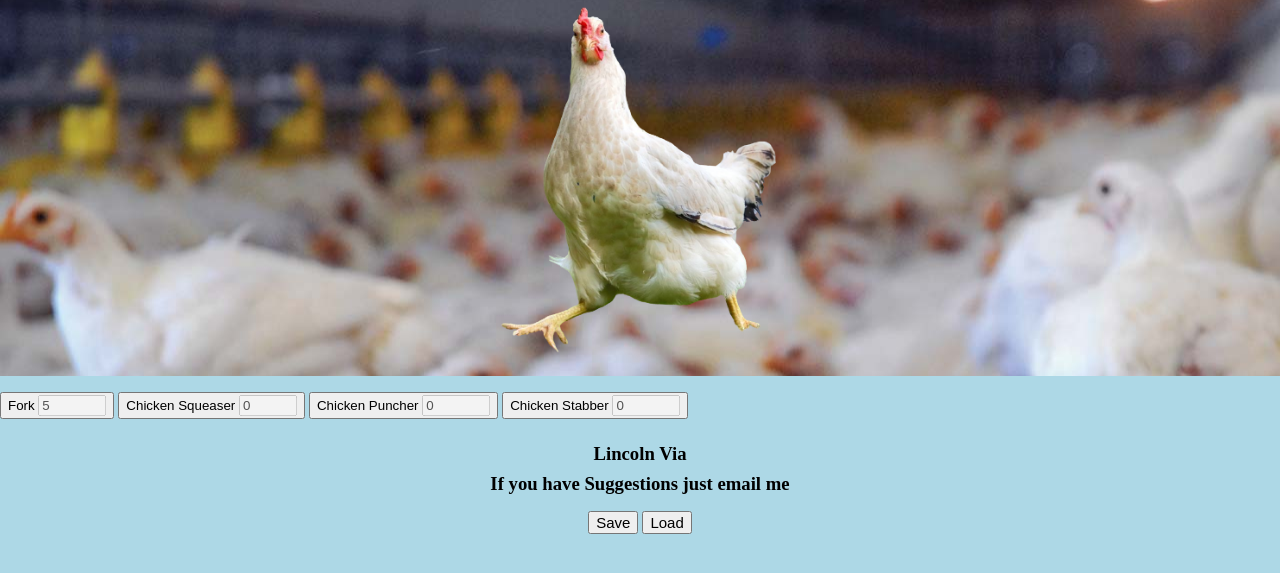
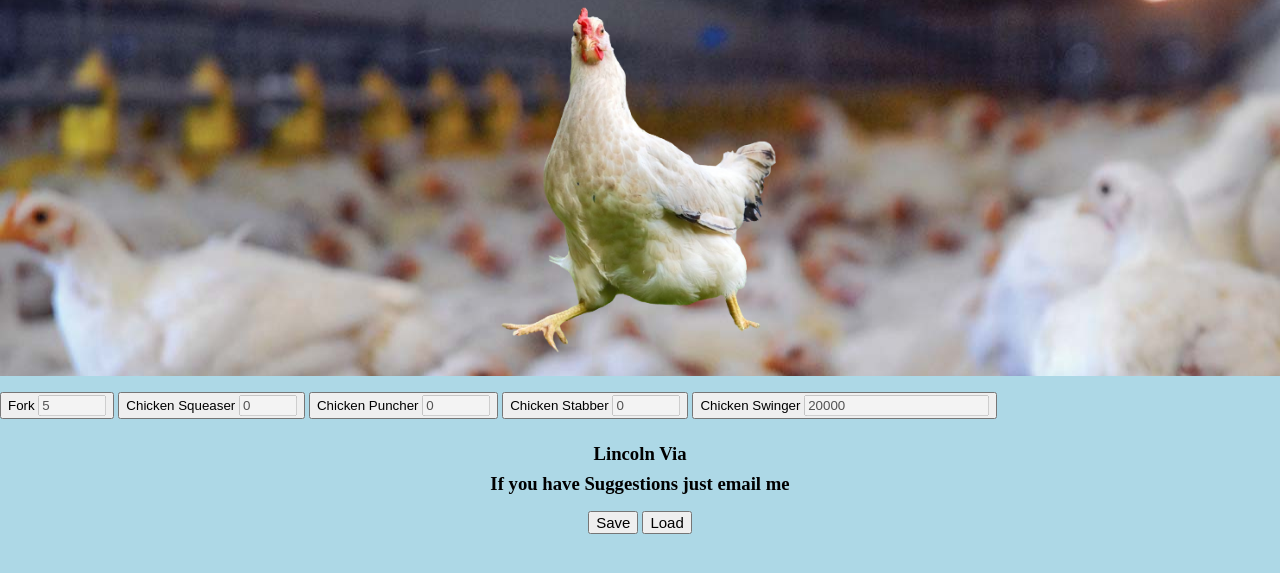
Before and after one commit to LincolnVia/ChickenClicker, a plain HTML site: page index.html in a window 1280 px wide. Shown: the part 123-696 px from the top of the page. Drawn offline with Linux system fonts and the light colour scheme.

Commit message:
Update index.html

```diff
--- a/index.html
+++ b/index.html
@@ -7,7 +7,7 @@
     <link rel="stylesheet" href="styles.css" />
 
     <script src="Js/Index.js"></script>
-    <title>Chicken Clicker by Lincoln Via</title>
+    <title>ChickenClicker by Lincoln Via</title>
 
     <script type="text/javascript"></script>
   </head>
@@ -49,8 +49,13 @@
           Chicken Stabber
           <input type="text" id="StabberCost" disabled />
         </button>
+        <button onclick="buyChickenSwinger()">
+          Chicken Swinger
+          <input type="text" id="SwingerCost" disabled />
+        </button>
       </ul>
     </div>
+
     <!--Game Stuff End-->
     <div id="Credits">
       <h3 id="LincolnVia">Lincoln Via</h3>
```
